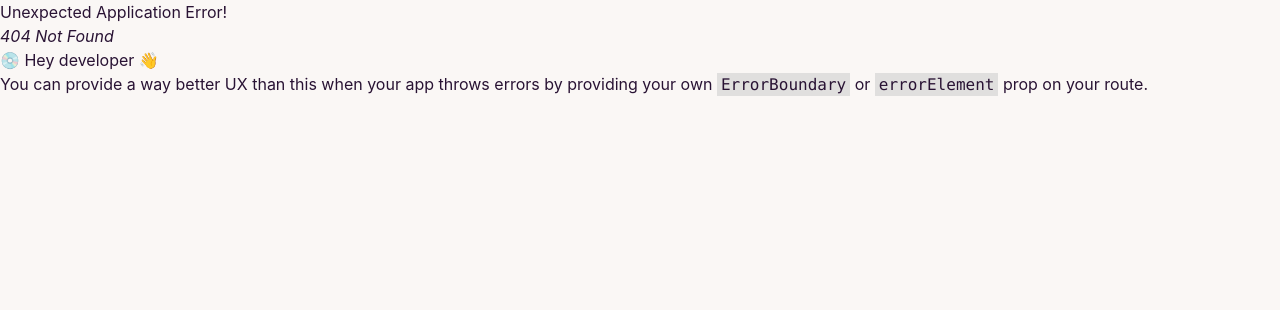
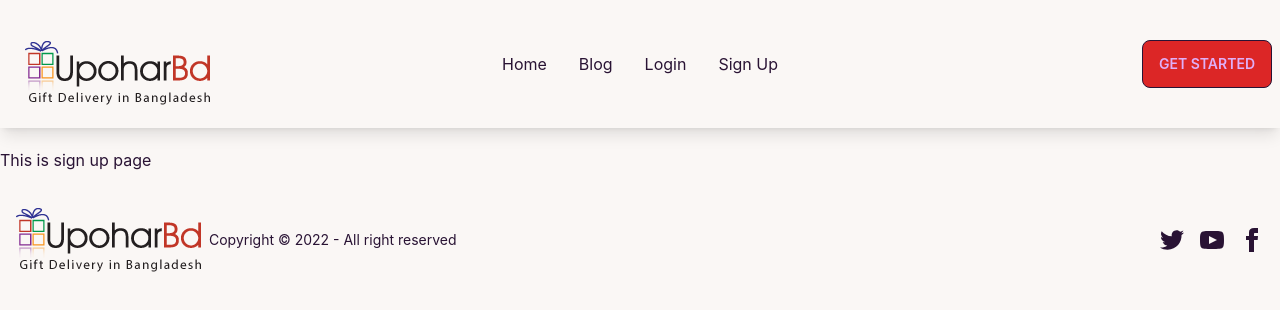
Before and after one commit to alamin516/food-court, a React (Create React App) app: page /signup in a window 1280 px wide. Before the commit this address had no page. Shown: the top 310 px of the page. Built offline with nearby package versions, Linux system fonts and the light colour scheme.

Commit message:
Login and sign up mpage added

```diff
--- /dev/null
+++ b/src/Pages/Blog/Blog.js
@@ -0,0 +1,11 @@
+import React from 'react';
+
+const Blog = () => {
+    return (
+        <div>
+            <h2>This is blog page</h2>
+        </div>
+    );
+};
+
+export default Blog;
--- /dev/null
+++ b/src/Pages/Login/Login.js
@@ -0,0 +1,11 @@
+import React from 'react';
+
+const Login = () => {
+    return (
+        <div>
+            <h2>This is login page</h2>
+        </div>
+    );
+};
+
+export default Login;
--- /dev/null
+++ b/src/Pages/SignUp/SignUp.js
@@ -0,0 +1,11 @@
+import React from 'react';
+
+const SignUp = () => {
+    return (
+        <div>
+            <h2>This is sign up page</h2>
+        </div>
+    );
+};
+
+export default SignUp;
--- a/src/Shared/Header/Header.js
+++ b/src/Shared/Header/Header.js
@@ -6,6 +6,9 @@
     const menuLink = <>
             <li><Link to='/'>Home</Link></li>
             <li><Link to="/blog">Blog</Link></li>
+            <li><Link to="/login">Login</Link></li>
+            <li><Link to="/signup">Sign Up</Link></li>
+
     </>
     return (
         <div className="navbar bg-base-400 mb-5 shadow-lg py-10">
```
Also changed, not shown: src/Routes/Routes/Routes.js (+13 -2 lines).
